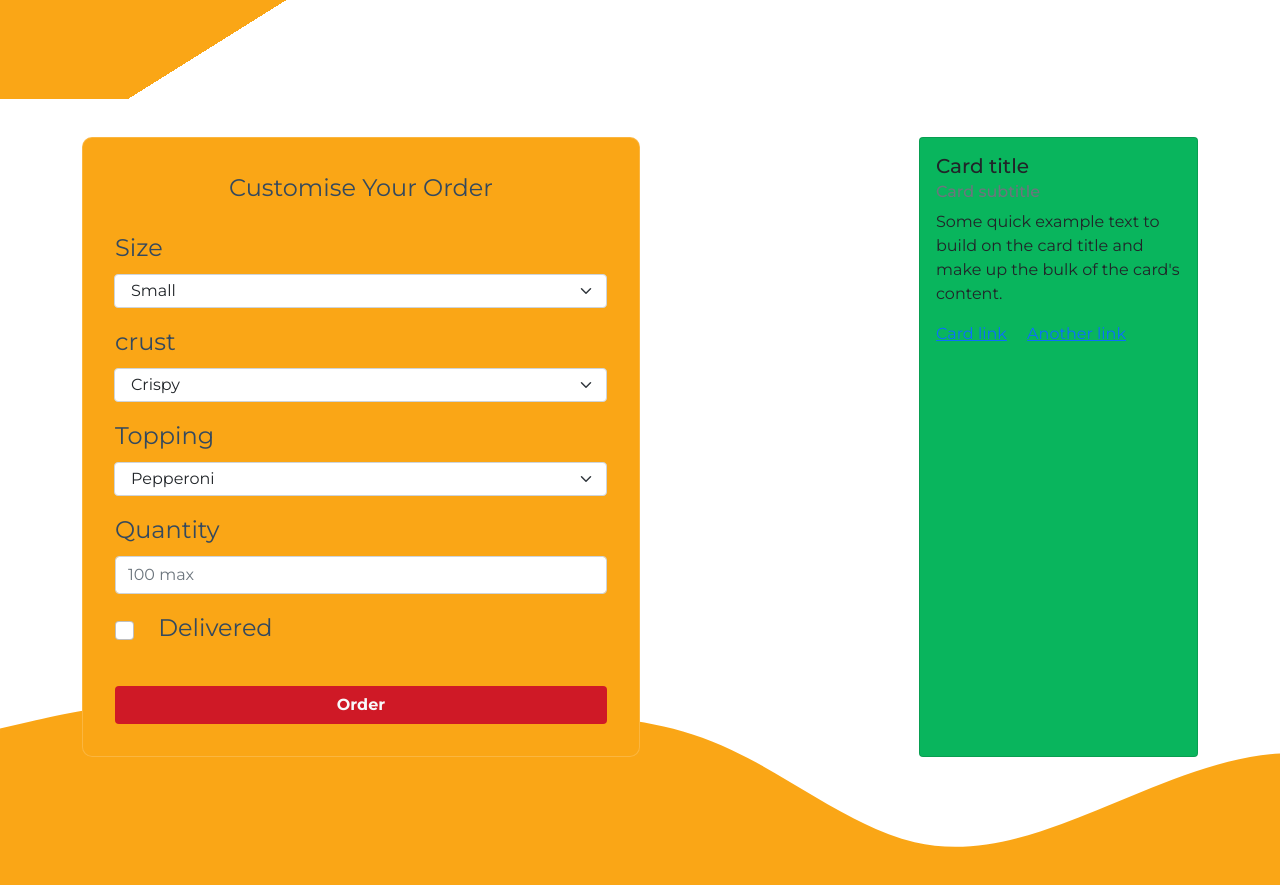
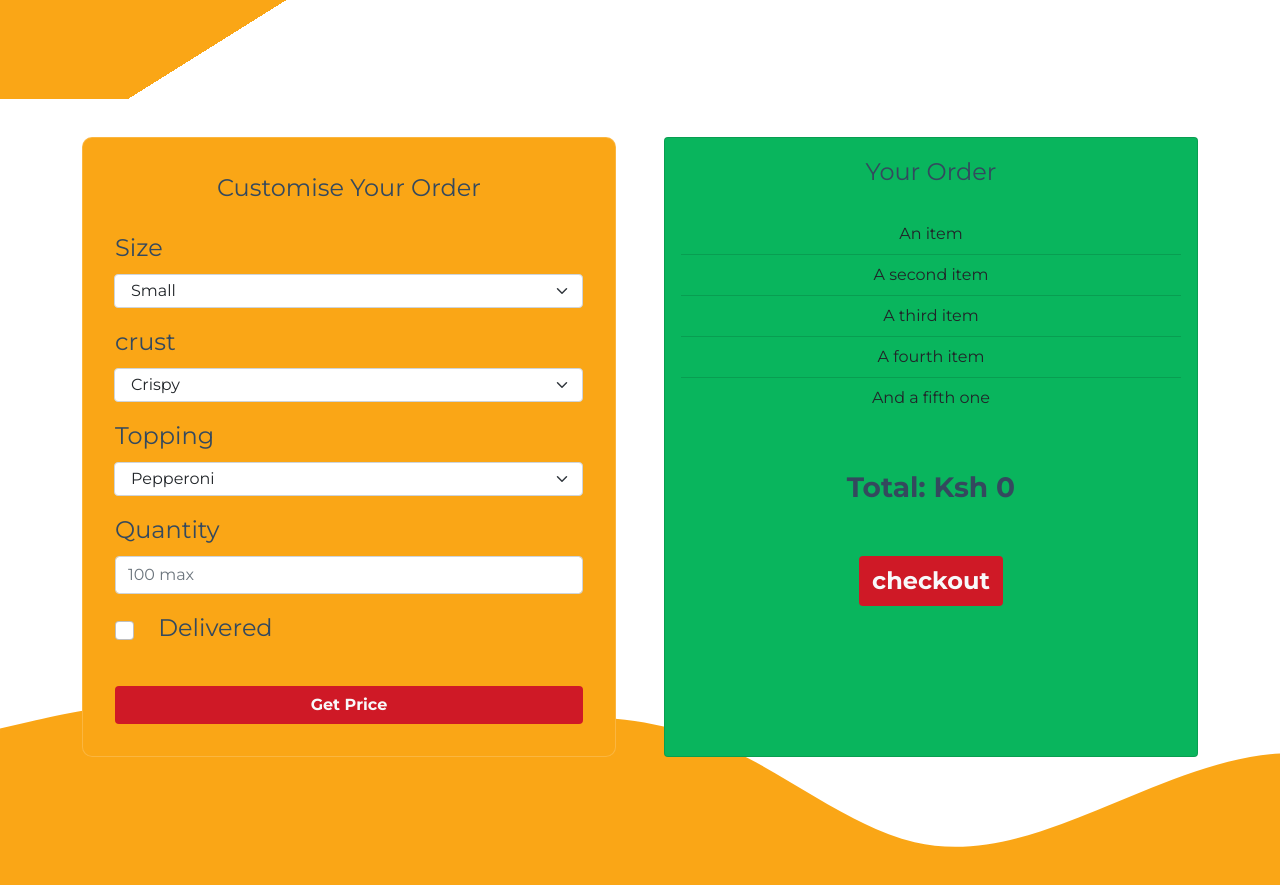
Before and after one commit to Edu58/Slice-Spot, a plain HTML site: page index.html in a window 1280 px wide. Shown: the part 701-1586 px from the top of the page. Drawn offline with nearby package versions, Linux system fonts and the light colour scheme.

Commit message:
checkout form

```diff
--- a/index.html
+++ b/index.html
@@ -108,18 +108,26 @@
                             <label for="delivered" class="form-check-label fs-4">Delivered</label>
                         </div>
 
-                        <button type="submit" class="btn mt-lg-4 mt-md-3 w-100 text-light fw-bold">Order</button>
+                        <button type="submit" class="btn mt-lg-4 mt-md-3 w-100 text-light fw-bold">Get Price</button>
                     </form>
                 </div>
 
-                <div class="card price w-25">
-                    <div class="card-body">
-                        <h5 class="card-title">Card title</h5>
-                        <h6 class="card-subtitle mb-2 text-muted">Card subtitle</h6>
-                        <p class="card-text">Some quick example text to build on the card title and make up the bulk of
-                            the card's content.</p>
-                        <a href="#" class="card-link">Card link</a>
-                        <a href="#" class="card-link">Another link</a>
+                <div class="card price w-50 text-center">
+                    <div class="yourOrder card-body">
+                        <p class="fs-4 card-title text-center mb-4">Your Order</p>
+                        <ul class="list-group list-group-flush">
+                            <li class="list-group-item bg-transparent">An item</li>
+                            <li class="list-group-item bg-transparent">A second item</li>
+                            <li class="list-group-item bg-transparent">A third item</li>
+                            <li class="list-group-item bg-transparent">A fourth item</li>
+                            <li class="list-group-item bg-transparent">And a fifth one</li>
+                        </ul>
+
+                        <div class="price my-5">
+                             <p class="fs-3 fw-bold card-title text-center">Total: Ksh 0</p>
+                        </div>
+
+                        <button class="btn fs-4 fw-bold text-light">checkout</button>
                     </div>
                 </div>
             </div>
--- a/style.css
+++ b/style.css
@@ -55,7 +55,8 @@
 }
 
 .order .container .form form label,
-.order .container .form form p {
+.order .container .form form p,
+.order .container .card .yourOrder p {
     color: #34495e;
 }
 
@@ -72,6 +73,10 @@
     background-color: var(--green);
     backdrop-filter: blur(2px);
     -webkit-backdrop-filter: blur(2px);
+}
+
+.order .container .card .yourOrder button {
+    background-color: var(--red);
 }
 
 @media screen and (max-width: 1024px) {
```
